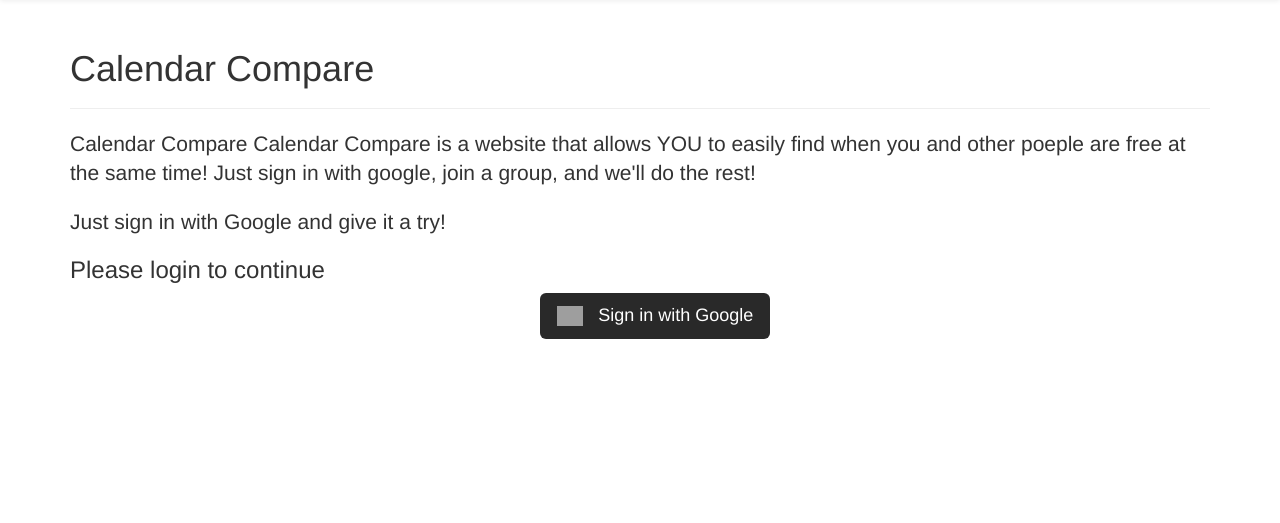
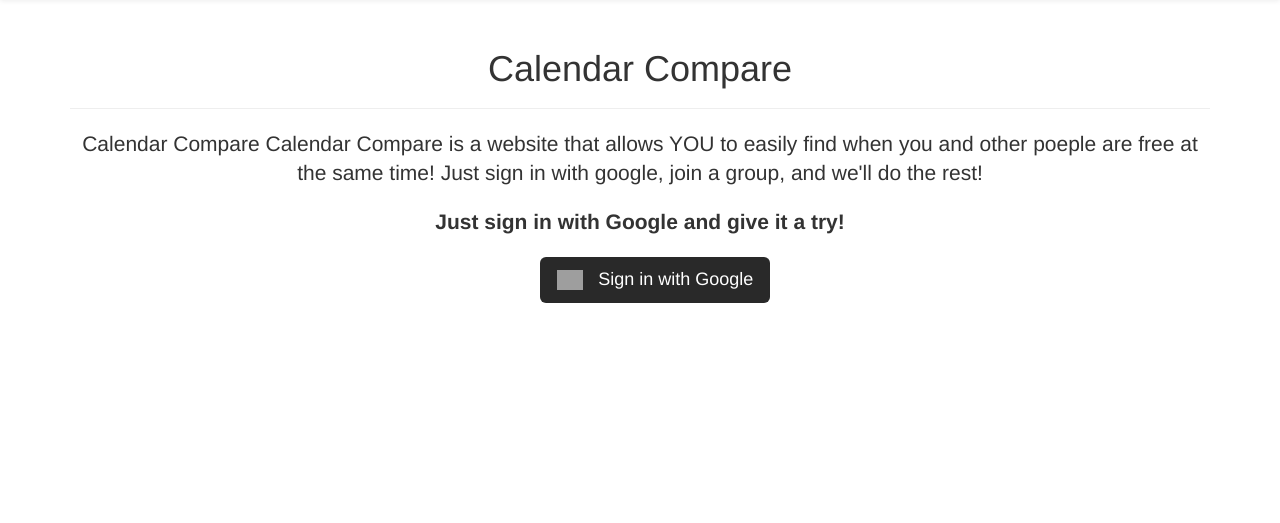
Before and after one commit to sullynumber9/HawkHacks2024, a Flask app: page / in a window 1280 px wide. Shown: the part 51-574 px from the top of the page. Run offline with Flask 3, Linux system fonts and the light colour scheme; parts of the project's set-up code (start-up, migrations or seed data) failed here and were passed over; some libraries are stand-ins or nearby versions; grey boxes are pictures that could not be loaded.

Commit message:
This was the demonstration

```diff
--- a/templates/pages/placeholder.home.html
+++ b/templates/pages/placeholder.home.html
@@ -1,46 +1,61 @@
-{% extends 'layouts/main.html' %}
-{% block title %}Calendar Compare{% endblock %}
-{% block content %}
+{% extends 'layouts/main.html' %} {% block title %}Calendar Compare{% endblock
+%} {% block content %}
 
-<div class="page-header">
+<div class="page-header text-center">
   <h1>Calendar Compare</h1>
 </div>
-<p class="lead">Calendar Compare Calendar Compare is a website that allows YOU to easily find when you and other poeple are free at the same time!  Just sign in with google, join a group, and we'll do the rest!</p>
-<p class="lead">Just sign in with Google and give it a try!</p>
+<p class="lead text-center">
+  Calendar Compare Calendar Compare is a website that allows YOU to easily find
+  when you and other poeple are free at the same time! Just sign in with google,
+  join a group, and we'll do the rest!
+</p>
+<p class="lead text-center"><strong>Just sign in with Google and give it a try!</strong></p>
 
-<h3>{{ data["output"] }}</h3> <!--TODO: MAKE THIS WITH PFP AND NAME-->
+<!--TODO: MAKE THIS WITH PFP AND NAME-->
 {% if data["login"] != True %}
   <div class="container text-center">
     <a href="{{ url_for('login')}}" class="btn btn-google btn-lg">
-        <img src="https://www.svgrepo.com/show/380993/google-logo-search-new.svg" class="google-logo" alt="Google logo">
-        Sign in with Google
+      <img
+        src="https://www.svgrepo.com/show/380993/google-logo-search-new.svg"
+        class="google-logo"
+        alt="Google logo"
+      />
+      Sign in with Google
     </a>
   </div>
 {% else %}
-  <h3>{{ data["output"] }}</h3> <!--TODO: MAKE THIS WITH PFP AND NAME-->
+  <h3 class="text-center">{{ data["output"] }}</h3>
+  <!-- if data["users"][1] exists, display image -->
+  {% if data["users"][1] %}
+    <div class="container text-center">
+      <img src="static\img\cal.png" alt="">
+    </div>
+  {% endif %}
 
-  <!-- if data["users"][1] exists -->
-  {% if data["users"][1] %}
+  <!--TODO: MAKE THIS WITH PFP AND NAME-->
+
+<!-- if data["users"][1] exists -->
+<!-- {% if data["users"][1] %}
     <h3>User 1<h3>
     <p>{{ data["users"][0].name }}</p>
-    <p>{{ data["users"][0].events }}</p>
-    <!-- list out all the events start date and end date -->
-    <ul>
+    <p>{{ data["users"][0].events }}</p> -->
+<!-- list out all the events start date and end date -->
+<!-- <ul>
       {% for event in data["users"][0].events %}
         <li>{{ event.start_time }} - {{ event.end_time }}</li>
       {% endfor %}
-    </ul>
+    </ul> -->
 
-    <h3>User 2<h3>
+<!-- <h3>User 2<h3>
     <p>{{ data["users"][-1].name }}</p>
     <p>{{ data["users"][-1].events }}</p>
     <ul>
       {% for event in data["users"][-1].events %}
         <li>{{ event.start_time }} - {{ event.end_time }}</li>
       {% endfor %}
-    </ul>
-  {% endif %}
-  <!-- embed the calendar onscreen -->
+    </ul> -->
+<!-- {% endif %} -->
+<!-- embed the calendar onscreen -->
 
 {% endif %}
 <!-- if data["login"] is true, make p that says logged in, else make p that says dont login -->
```
Also changed, not shown: static/img/cal.png (added).
